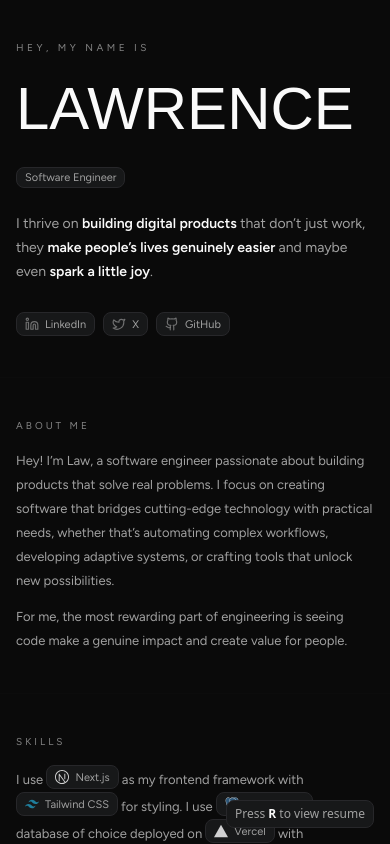
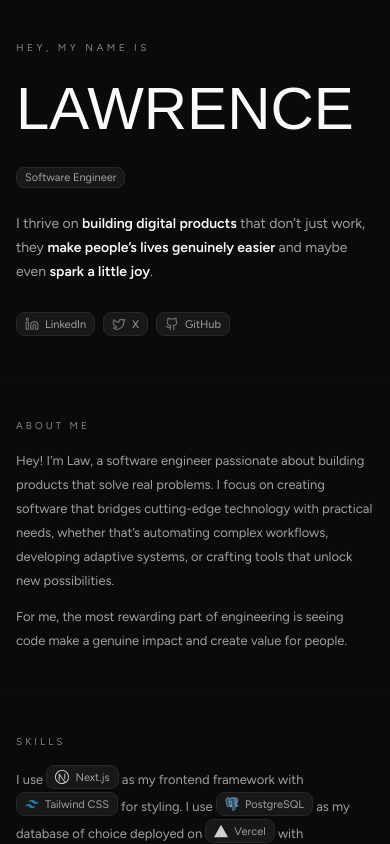
Before and after one commit to AyoLaww/portfolio-site, a Next.js app: page / in a window 390 px wide. Shown: the top 844 px of the page. Built offline with nearby package versions, Linux system fonts and the light colour scheme; a web font is replaced by a local one.

Commit message:
changed Resume feature to only be viewed from lg viewports and above

```diff
--- a/app/page.tsx
+++ b/app/page.tsx
@@ -10,7 +10,7 @@ export default function Home() {
       <Hero />
       <About />
       <Skills />
-      <div className="fixed bottom-4 right-4 z-50"><ResumeFeature /></div>
+      <div className="fixed bottom-4 right-4 z-50 hidden lg:block"><ResumeFeature /></div>
 
     </main>
   )
```
